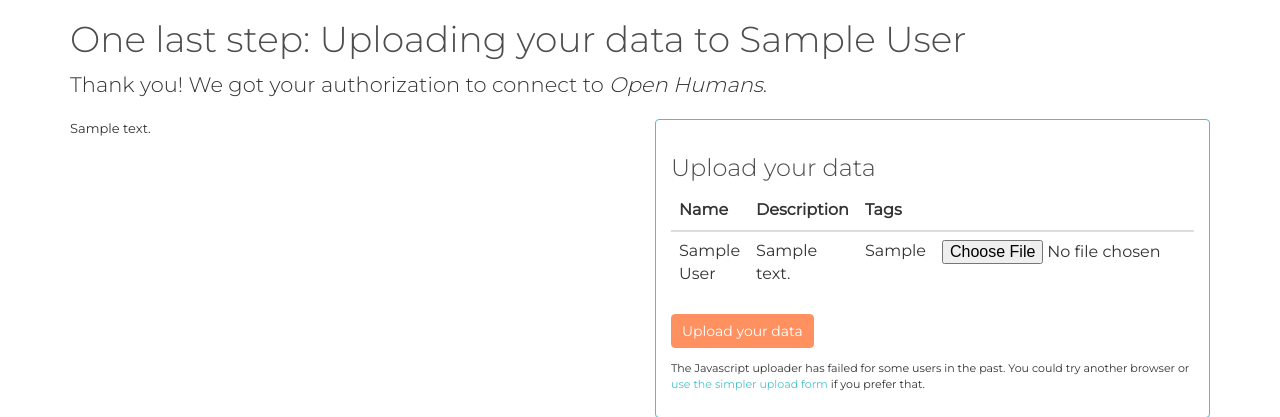
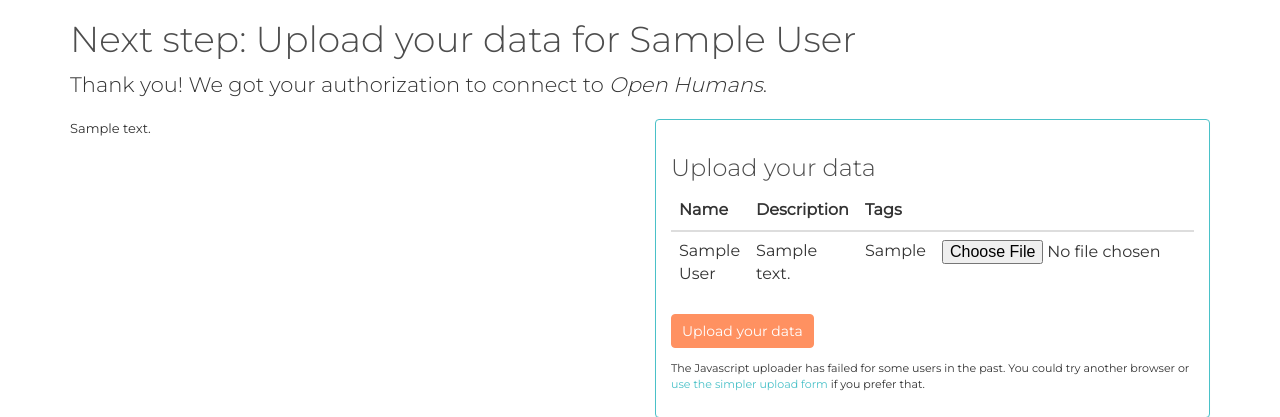
Before and after one commit to gedankenstuecke/oh-googlelocation-source, a Django app: template main/templates/main/complete.html in a window 1280 px wide. Shown: the part 70-487 px from the top of the page. Run offline with Django 3.2, Linux system fonts and the light colour scheme; tables that the repository leaves empty hold one stand-in row (values such as "Sample post"); the template is opened without the code that fills it: values that come from a table or form of the project are taken from there, most other values are stand-ins (such as "Sample title", 1, 10 or a date in 2020); parts of the project's set-up code (start-up, migrations or seed data) failed here and were passed over; some libraries are stand-ins or nearby versions.

Commit message:
Strengthen wording for the data upload step

```diff
--- a/main/templates/main/complete.html
+++ b/main/templates/main/complete.html
@@ -2,7 +2,7 @@
 
 {% block content %}
 
-      <h1>One last step: Uploading your data to {{config.project_title}}</h1>
+      <h1>Next step: Upload your data for {{config.project_title}}</h1>
       <p class="lead">
         Thank you! We got your authorization to connect to <i>Open Humans</i>.
       </p>
```
